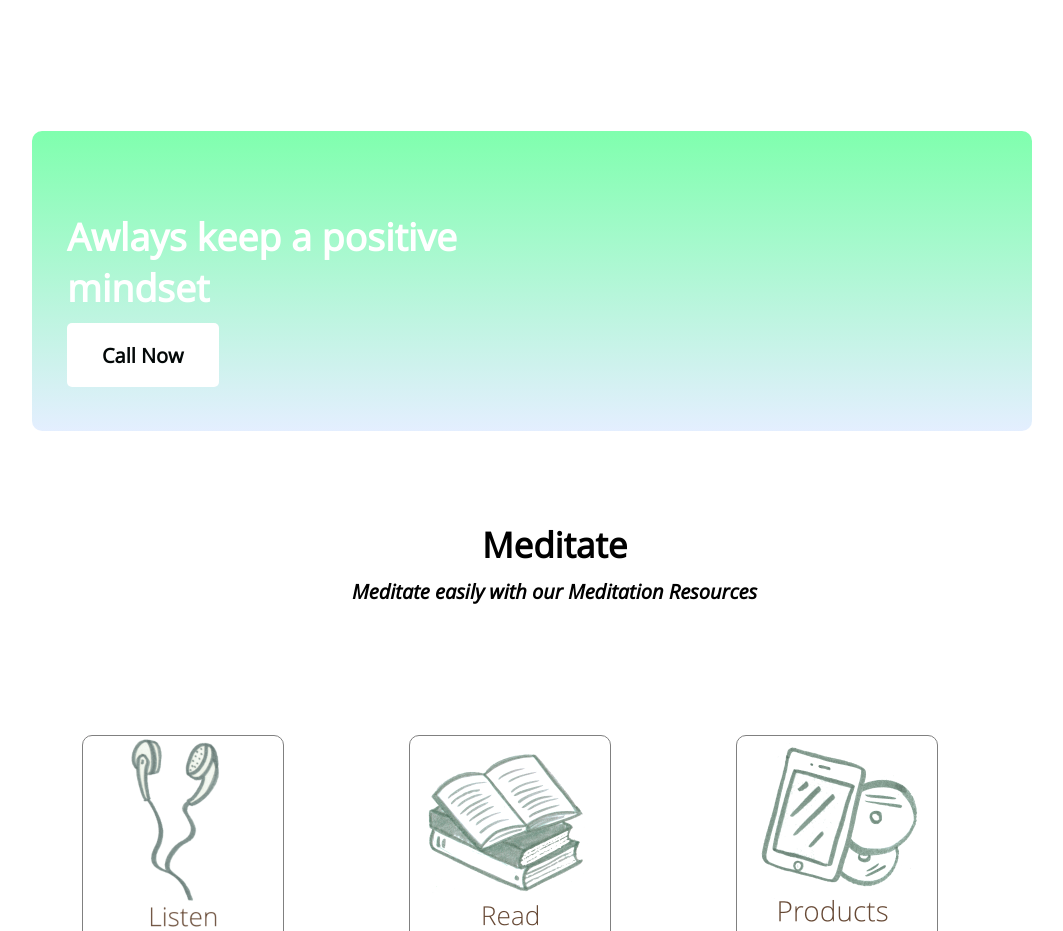
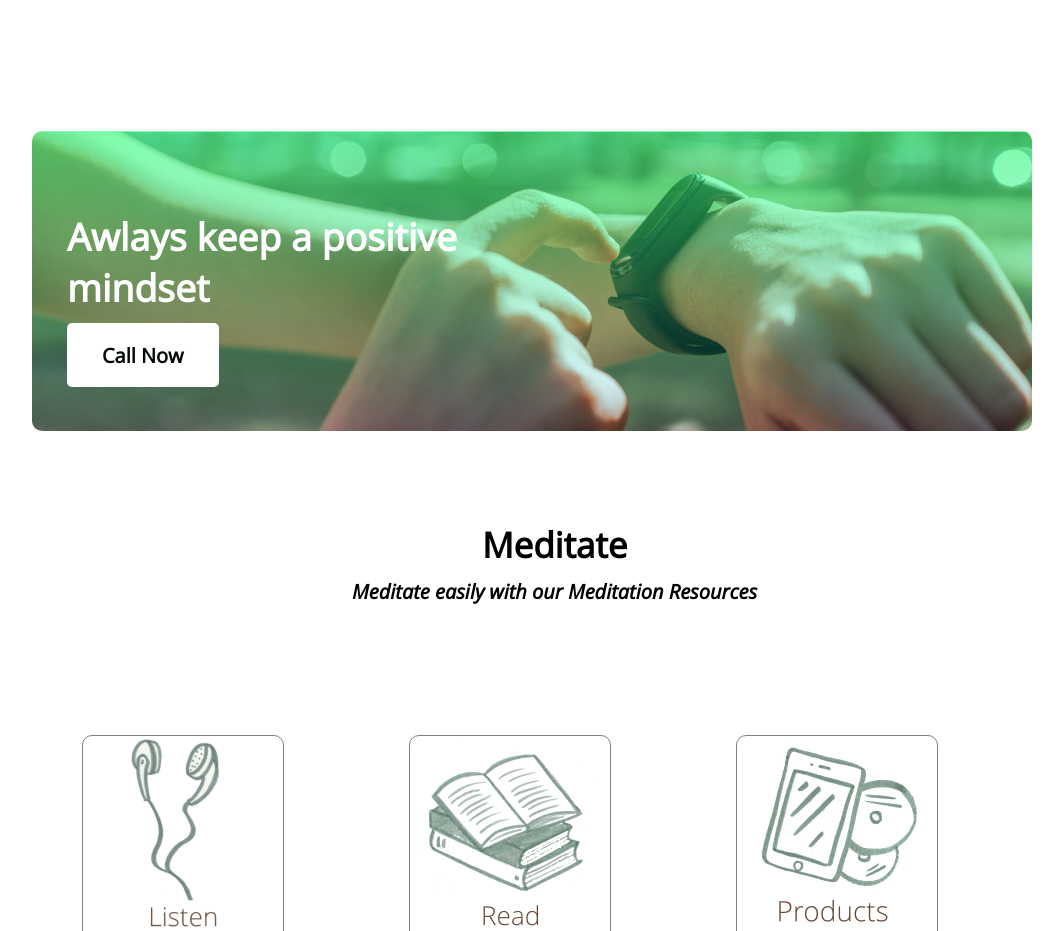
Before and after one commit to Manikonline/Assignment-1, a plain HTML site: page index.html in a window 1280 px wide. Shown: the part 2020-2951 px from the top of the page, without its empty margins (138-1201 px from the left). Drawn offline with nearby package versions, Linux system fonts and the light colour scheme; the site is published under a folder, as on GitHub Pages, so addresses that start at the root find nothing.

Commit message:
edit css code

```diff
--- a/index.html
+++ b/index.html
@@ -4,7 +4,7 @@
     <meta charset="UTF-8">
     <meta http-equiv="X-UA-Compatible" content="IE=edge">
     <meta name="viewport" content="width=device-width, initial-scale=1.0">
-    <title>Document</title>
+    <title>Assignment-1</title>
     <link rel="stylesheet" href="style.css">
      <!-- Google font cdn start hare -->
      <link rel="preconnect" href="https://fonts.googleapis.com"><link rel="preconnect" href="https://fonts.gstatic.com" crossorigin><link href="https://fonts.googleapis.com/css2?family=Open+Sans:ital@0;1&display=swap" rel="stylesheet">
--- a/style.css
+++ b/style.css
@@ -134,7 +134,7 @@
 }
 
 .ads{
-    background-image:linear-gradient(to bottom, rgba(49, 540, 124, 0.62), rgba(9, 104, 641, 0.11)), url(/images/watch.png);
+    background-image:linear-gradient(to bottom, rgba(49, 540, 124, 0.62), rgba(9, 104, 641, 0.11)), url(images/watch.png);
     width: 1000px;
     height:300px;
     background-repeat: no-repeat;
```
